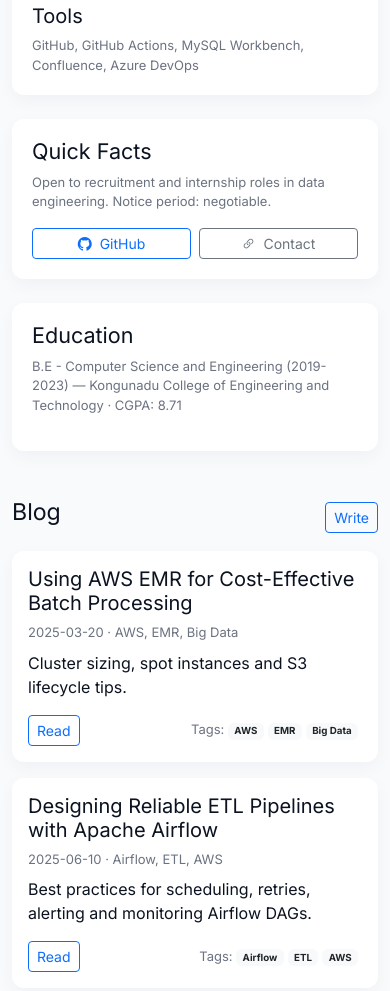
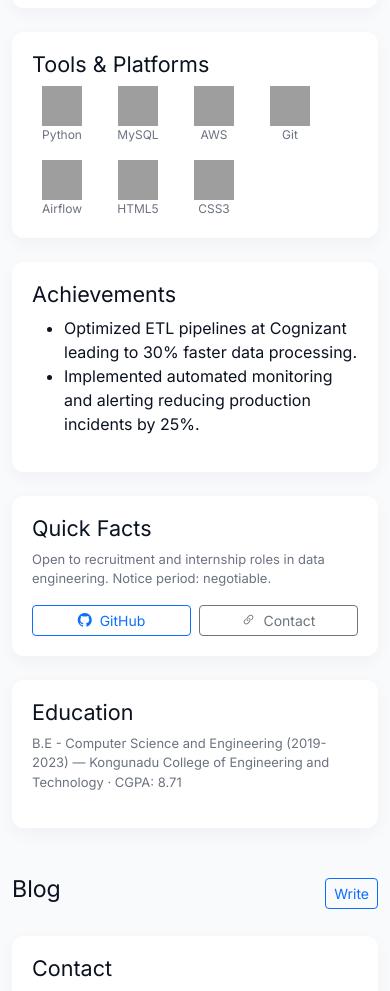
Before and after one commit to SDineshwaran-pro/resume, a plain HTML site: page index.html in a window 390 px wide. Shown: the part 2360-3351 px from the top of the page. Drawn offline with nearby package versions, Linux system fonts and the light colour scheme; grey boxes are pictures that could not be loaded.

Commit message:
Update index.html

```diff
--- a/index.html
+++ b/index.html
@@ -146,6 +146,7 @@
       </div>
 
       <aside class="col-lg-5">
+        <!-- Skills -->
         <div id="skills" class="card-soft mb-4" data-aos="fade-left" data-aos-delay="80">
           <h4>Skills</h4>
           <div class="d-flex flex-wrap gap-2 mt-2">
@@ -157,12 +158,54 @@
             <span class="skill-badge">Git & CI/CD</span>
             <span class="skill-badge">HTML & CSS</span>
           </div>
-
-          <h5 class="mt-3">Tools</h5>
-          <div class="meta">GitHub, GitHub Actions, MySQL Workbench, Confluence, Azure DevOps</div>
         </div>
 
+        <!-- Tools & Platforms -->
         <div class="card-soft mb-4" data-aos="fade-left" data-aos-delay="120">
+          <h4>Tools & Platforms</h4>
+          <div class="d-flex flex-wrap gap-3 mt-2">
+            <div class="text-center" style="width:60px">
+              <img src="https://cdn.jsdelivr.net/gh/devicons/devicon/icons/python/python-original.svg" alt="Python" style="width:40px;height:40px">
+              <div class="meta" style="font-size:12px">Python</div>
+            </div>
+            <div class="text-center" style="width:60px">
+              <img src="https://cdn.jsdelivr.net/gh/devicons/devicon/icons/mysql/mysql-original.svg" alt="MySQL" style="width:40px;height:40px">
+              <div class="meta" style="font-size:12px">MySQL</div>
+            </div>
+            <div class="text-center" style="width:60px">
+              <img src="https://cdn.jsdelivr.net/gh/devicons/devicon/icons/aws/aws-original.svg" alt="AWS" style="width:40px;height:40px">
+              <div class="meta" style="font-size:12px">AWS</div>
+            </div>
+            <div class="text-center" style="width:60px">
+              <img src="https://cdn.jsdelivr.net/gh/devicons/devicon/icons/git/git-original.svg" alt="Git" style="width:40px;height:40px">
+              <div class="meta" style="font-size:12px">Git</div>
+            </div>
+            <div class="text-center" style="width:60px">
+              <img src="https://cdn.jsdelivr.net/gh/devicons/devicon/icons/airflow/airflow-original.svg" alt="Airflow" style="width:40px;height:40px">
+              <div class="meta" style="font-size:12px">Airflow</div>
+            </div>
+            <div class="text-center" style="width:60px">
+              <img src="https://cdn.jsdelivr.net/gh/devicons/devicon/icons/html5/html5-original.svg" alt="HTML5" style="width:40px;height:40px">
+              <div class="meta" style="font-size:12px">HTML5</div>
+            </div>
+            <div class="text-center" style="width:60px">
+              <img src="https://cdn.jsdelivr.net/gh/devicons/devicon/icons/css3/css3-original.svg" alt="CSS3" style="width:40px;height:40px">
+              <div class="meta" style="font-size:12px">CSS3</div>
+            </div>
+          </div>
+        </div>
+
+        <!-- Achievements -->
+        <div class="card-soft mb-4" data-aos="fade-left" data-aos-delay="160">
+          <h4>Achievements</h4>
+          <ul class="mt-2">
+            <li>Optimized ETL pipelines at Cognizant leading to 30% faster data processing.</li>
+            <li>Implemented automated monitoring and alerting reducing production incidents by 25%.</li>
+          </ul>
+        </div>
+
+        <!-- Quick Facts -->
+        <div class="card-soft mb-4" data-aos="fade-left" data-aos-delay="200">
           <h4>Quick Facts</h4>
           <p class="meta">Open to recruitment and internship roles in data engineering. Notice period: negotiable.</p>
           <div class="mt-2 d-flex gap-2">
@@ -171,7 +214,8 @@
           </div>
         </div>
 
-        <div class="card-soft mb-4" data-aos="fade-left" data-aos-delay="160">
+        <!-- Education -->
+        <div class="card-soft mb-4" data-aos="fade-left" data-aos-delay="240">
           <h4>Education</h4>
           <p class="meta">B.E - Computer Science and Engineering (2019-2023) — Kongunadu College of Engineering and Technology · CGPA: 8.71</p>
         </div>
@@ -179,12 +223,12 @@
       </aside>
     </div>
 
+    <!-- Blog Section -->
     <section id="blog" class="mt-4">
       <div class="d-flex justify-content-between align-items-center mb-3">
         <h3>Blog</h3>
         <a class="btn btn-sm btn-outline-primary" href="#compose">Write</a>
       </div>
-
       <div class="row g-3" id="posts" data-aos="fade-up" data-aos-delay="120"></div>
 
       <div id="compose" class="card-soft mt-3" style="display:none">
@@ -193,16 +237,15 @@
         <textarea id="post-body" class="form-control mb-2" rows="5" placeholder="Write post HTML content"></textarea>
         <div class="d-flex gap-2"><button class="btn btn-royal btn-sm" onclick="savePost()">Save</button><button class="btn btn-outline-secondary btn-sm" onclick="toggleCompose(false)">Close</button></div>
       </div>
-
     </section>
 
+    <!-- Contact Section -->
     <section id="contact" class="card-soft mt-4" data-aos="fade-up" data-aos-delay="80">
       <div class="row">
         <div class="col-md-6">
           <h4>Contact</h4>
           <p class="meta">I'm available for interviews and new opportunities. Drop a message and I'll reply.</p>
 
-          <!-- Simple form using Formspree (replace ACTION with your Formspree endpoint or serverless function) -->
           <form action="https://formspree.io/f/mayplkyo" method="POST">
             <div class="mb-2"><input name="name" class="form-control" placeholder="Your name" required></div>
             <div class="mb-2"><input name="email" class="form-control" placeholder="Email" required></div>
@@ -228,38 +271,41 @@
   <!-- Scripts -->
   <script src="https://cdn.jsdelivr.net/npm/bootstrap@5.3.3/dist/js/bootstrap.bundle.min.js"></script>
   <script src="https://unpkg.com/aos@2.3.4/dist/aos.js"></script>
-  <script> AOS.init({duration:700,once:true}); document.getElementById('year').textContent=new Date().getFullYear(); </script>
+  <script>
+    AOS.init({duration:700,once:true});
+    document.getElementById('year').textContent=new Date().getFullYear();
+  </script>
 
   <script>
-    // Blog posts data (edit to add/remove posts)
-    const postsData = [
-      {id:1,title:'Designing Reliable ETL Pipelines with Apache Airflow',date:'2025-06-10',excerpt:'Best practices for scheduling, retries, alerting and monitoring Airflow DAGs.',tags:['Airflow','ETL','AWS'],body:'<p>Use idempotent tasks, set retries & alerts, leverage XCom for small payloads. Monitor with metrics and set SLA callbacks.</p>'},
-      {id:2,title:'Using AWS EMR for Cost-Effective Batch Processing',date:'2025-03-20',excerpt:'Cluster sizing, spot instances and S3 lifecycle tips.',tags:['AWS','EMR','Big Data'],body:'<p>Tune your spark configs, use spot instances carefully, and separate storage from compute using S3.</p>'}
-    ];
+    // Blog posts data
+    const postsContainer = document.getElementById('posts');
+    let posts = [];
 
     function renderPosts(){
-      const container = document.getElementById('posts'); container.innerHTML='';
-      postsData.slice().reverse().forEach(p=>{
-        const col = document.createElement('div'); col.className='col-md-6';
-        col.innerHTML = `<article class='card-soft post-card p-3 h-100'><h5>${p.title}</h5><div class='meta mb-2'>${p.date} · ${p.tags.join(', ')}</div><p>${p.excerpt}</p><div class='d-flex justify-content-between align-items-center mt-3'><a href='#' class='btn btn-sm btn-outline-primary' onclick='openPost(${p.id});return false;'>Read</a><div class='meta'>Tags: ${p.tags.map(t=>`<span class="badge bg-light text-dark me-1">${t}</span>`).join('')}</div></div></article>`;
-        container.appendChild(col);
+      postsContainer.innerHTML='';
+      posts.forEach((p,i)=>{
+        const div=document.createElement('div');
+        div.className='col-md-6';
+        div.innerHTML=`<div class="post-card card-soft p-3">
+          <h5>${p.title}</h5>
+          <div>${p.body}</div>
+        </div>`;
+        postsContainer.appendChild(div);
       });
     }
 
-    function openPost(id){
-      const p = postsData.find(x=>x.id===id); if(!p) return;
-      const modal = document.createElement('div'); modal.style.position='fixed'; modal.style.left=0; modal.style.top=0; modal.style.right=0; modal.style.bottom=0; modal.style.background='rgba(11,18,32,0.6)'; modal.style.display='flex'; modal.style.alignItems='center'; modal.style.justifyContent='center'; modal.style.zIndex=9999;
-      const box = document.createElement('div'); box.style.width='min(900px,96%)'; box.style.maxHeight='90vh'; box.style.overflow='auto'; box.style.background='white'; box.style.padding='28px'; box.style.borderRadius='12px';
-      box.innerHTML = `<h3>${p.title}</h3><div class='meta'>${p.date} · ${p.tags.join(', ')}</div><div style='margin-top:14px'>${p.body}</div><div class='mt-4 text-end'><button class='btn btn-outline-secondary me-2' onclick='closeModal()'>Close</button></div>`;
-      modal.appendChild(box); modal.id='post-modal'; document.body.appendChild(modal);
-      window.closeModal = ()=>{ document.body.removeChild(modal); delete window.closeModal; };
+    function toggleCompose(show){
+      document.getElementById('compose').style.display=show?'block':'none';
     }
 
-    function toggleCompose(show=true){ document.getElementById('compose').style.display = show? 'block':'none'; }
-    function savePost(){ const t=document.getElementById('post-title').value.trim(); const b=document.getElementById('post-body').value.trim(); if(!t||!b){alert('Add title and body');return;} const id = postsData.length? Math.max(...postsData.map(x=>x.id))+1:1; postsData.push({id,title:t,date:new Date().toISOString().slice(0,10),excerpt:b.slice(0,140)+'...',tags:['note'],body: b.replace(/\n/g,'<br/>')}); renderPosts(); alert('Post saved locally — edit the file to persist.'); toggleCompose(false); }
-
-    renderPosts();
+    function savePost(){
+      const title=document.getElementById('post-title').value;
+      const body=document.getElementById('post-body').value;
+      if(title && body){posts.push({title,body});renderPosts();toggleCompose(false);}
+      document.getElementById('post-title').value='';
+      document.getElementById('post-body').value='';
+    }
   </script>
 
 </body>
-</html>
+                                    </html>
```
